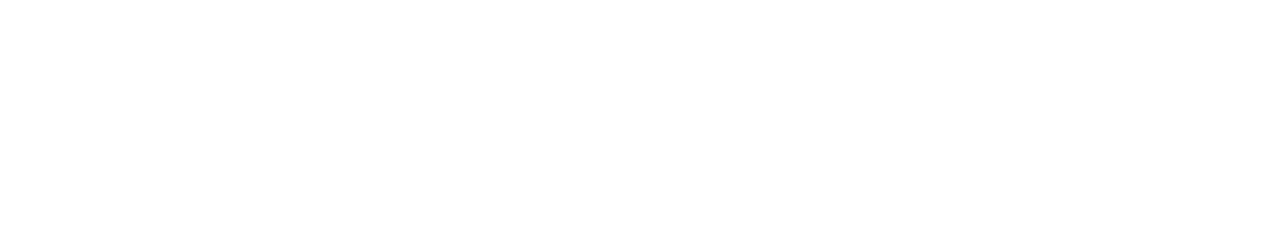
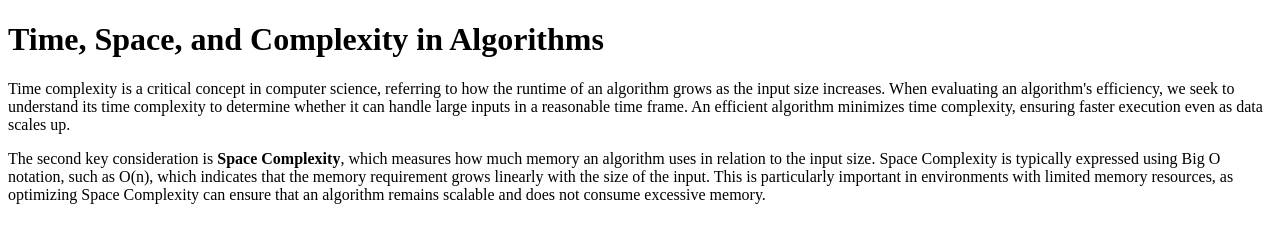
Before and after one commit to acciojob/time-and-space-complexity-mehta-aman, a website: page main.html in a window 1280 px wide. Drawn offline with Linux system fonts and the light colour scheme.

Commit message:
created a submission

```diff
--- a/main.html
+++ b/main.html
@@ -8,7 +8,10 @@
 
 <body>
 	<!-- the entire body must be written by student -->
-    <script type="text/javascript" src="./script.js">
+	<h1>Time, Space, and Complexity in Algorithms</h1>
+	<p>Time complexity is a critical concept in computer science, referring to how the runtime of an algorithm grows as the input size increases. When evaluating an algorithm's efficiency, we seek to understand its time complexity to determine whether it can handle large inputs in a reasonable time frame. An efficient algorithm minimizes time complexity, ensuring faster execution even as data scales up.</p>
+	<p>The second key consideration is <b>Space Complexity</b>, which measures how much memory an algorithm uses in relation to the input size. Space Complexity is typically expressed using Big O notation, such as O(n), which indicates that the memory requirement grows linearly with the size of the input. This is particularly important in environments with limited memory resources, as optimizing Space Complexity can ensure that an algorithm remains scalable and does not consume excessive memory.</p>
+	<script type="text/javascript" src="./script.js">
 </script>
 
 </body>
```
